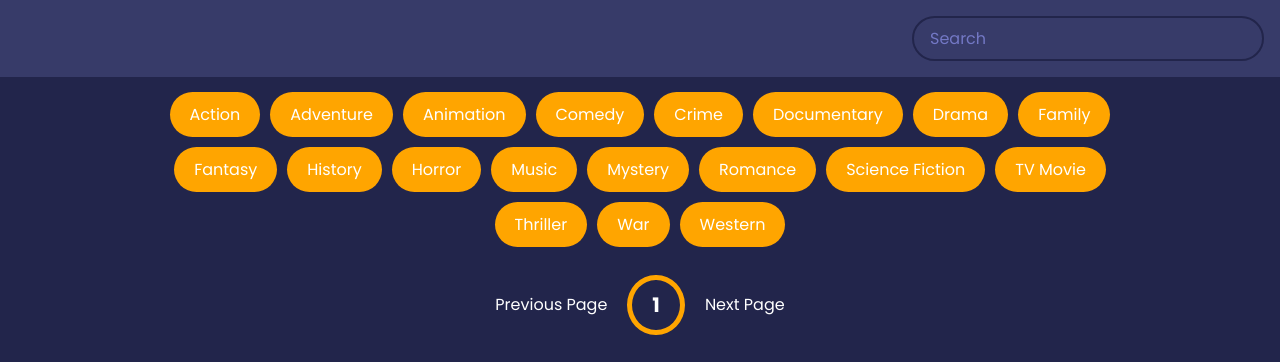
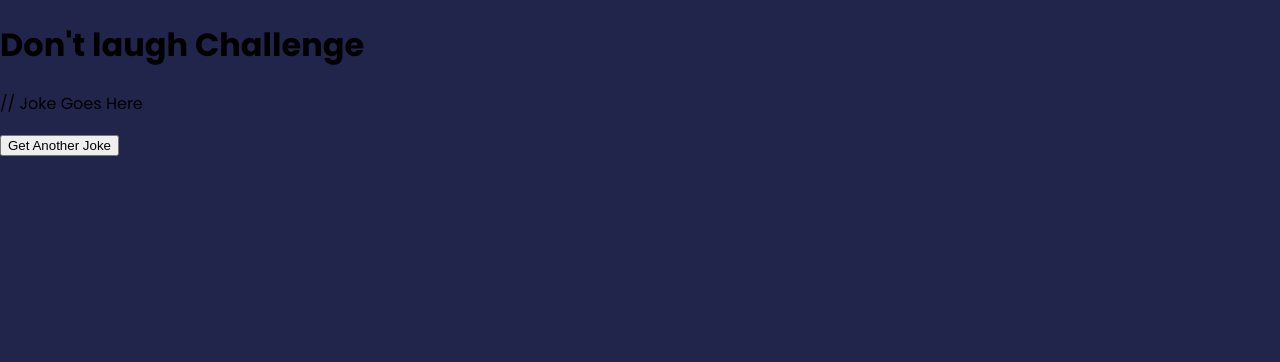
Before and after one commit to shivaragula/DADS-JOKES, a plain HTML site: page index.html in a window 1280 px wide. Drawn offline with Linux system fonts and the light colour scheme; no server answers.

Commit message:
Update index.html

```diff
--- a/index.html
+++ b/index.html
@@ -4,35 +4,14 @@
     <meta charset="UTF-8">
     <meta name="viewport" content="width=device-width, initial-scale=1.0">
     <link rel="stylesheet" href="style.css">
-    <title>Movie App</title>
+    <title>Dad Jokes</title>
 </head>
 <body>
 
-    <header>
-        <form  id="form">
-            <input type="text" placeholder="Search" id="search" class="search">
-        </form>
-    </header>
-    <div id="tags"></div>
-    <div id="myNav" class="overlay">
-
-        <!-- Button to close the overlay navigation -->
-        <a href="javascript:void(0)" class="closebtn" onclick="closeNav()">&times;</a>
-
-        <!-- Overlay content -->
-        <div class="overlay-content" id="overlay-content"></div>
-
-        <a href="javascript:void(0)" class="arrow left-arrow" id="left-arrow">&#8656;</a>
-
-        <a href="javascript:void(0)" class="arrow right-arrow" id="right-arrow" >&#8658;</a>
-
-      </div>
-    <main id="main"></main>
-    <div class="pagination">
-        <div class="page" id="prev">Previous Page</div>
-        <div class="current" id="current">1</div>
-        <div class="page" id="next">Next Page</div>
-
+    <div class="container">
+        <h1>Don't laugh Challenge</h1>
+        <p id="joke" class="joke">// Joke Goes Here</p>
+        <button id="jokeBtn" class="btn">Get Another Joke</button>
     </div>
 
     <script src="script.js"></script>
```
